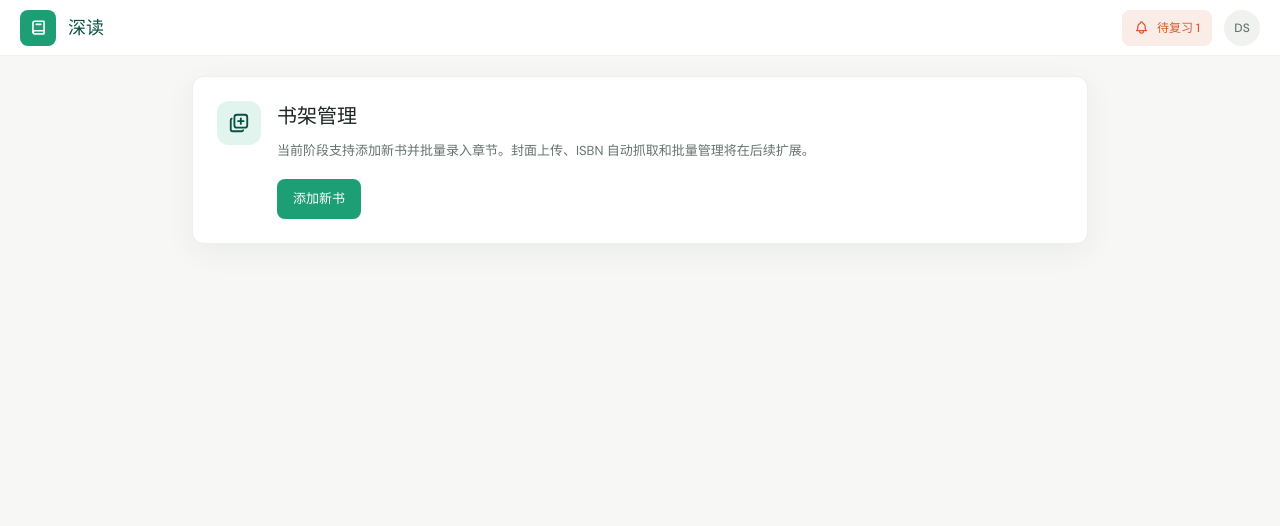
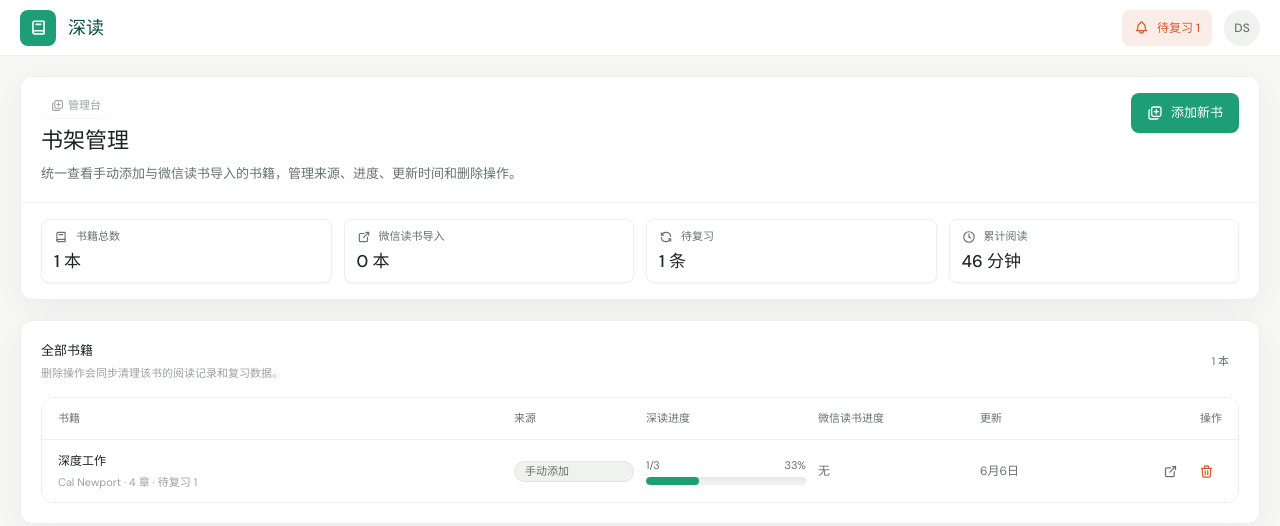
Before and after one commit to BlackSouly/Deepread, a React (Vite) app: page /library in a window 1280 px wide. Shown: the top 526 px of the page. Built offline with nearby package versions, Linux system fonts and the light colour scheme.

Commit message:
Build library management page

```diff
--- a/src/pages/LibraryPage.jsx
+++ b/src/pages/LibraryPage.jsx
@@ -1,34 +1,184 @@
-import { useState } from 'react'
-import { useNavigate } from 'react-router-dom'
-import { IconLibraryPlus } from '@tabler/icons-react'
+import { useMemo, useState } from 'react'
+import { Link, useNavigate } from 'react-router-dom'
+import { IconBook2, IconClockHour4, IconExternalLink, IconLibraryPlus, IconRefresh, IconTrash } from '@tabler/icons-react'
+import { storage } from '../services/storage.js'
+import { AddBookModal } from '../components/books/AddBookModal.jsx'
 import { Button } from '../components/common/Button.jsx'
-import { AddBookModal } from '../components/books/AddBookModal.jsx'
+import { Badge } from '../components/common/Badge.jsx'
+import { Modal } from '../components/common/Modal.jsx'
+import { ProgressBar } from '../components/common/ProgressBar.jsx'
+import { useToast } from '../components/common/ToastProvider.jsx'
+import { formatMinutes, getBookChapterStats } from '../utils/bookMetrics.js'
+import { countDueReviews } from '../utils/reviewQueue.js'
+
+function formatDate(value) {
+  if (!value) return '无记录'
+  return new Date(value).toLocaleDateString('zh-CN', { month: 'short', day: 'numeric' })
+}
+
+function SourceBadge({ book }) {
+  if (book.importedFrom === 'weread') return <Badge tone="blue">微信读书</Badge>
+  return <Badge tone="neutral">手动添加</Badge>
+}
+
+function StatCard({ icon, label, value }) {
+  return (
+    <div className="rounded-lg border border-[var(--color-border-tertiary)] bg-white px-3 py-2 shadow-sm">
+      <div className="flex items-center gap-2 text-[11px] text-[var(--color-text-secondary)]">
+        {icon}
+        {label}
+      </div>
+      <div className="mt-1 text-[17px] font-medium">{value}</div>
+    </div>
+  )
+}
+
+const libraryGridColumns = 'minmax(220px, 1.4fr) 120px 160px 150px 120px 110px'
+
+function DeleteBookModal({ book, onCancel, onConfirm }) {
+  return (
+    <Modal title="删除书籍" onClose={onCancel}>
+      <div className="space-y-4">
+        <div className="rounded-lg border border-[#F5C4B3] bg-signal-orangeLight px-3 py-2 text-[13px] leading-6 text-signal-orange">
+          删除「{book.title}」会同时移除章节、阅读记录、复习队列和阅读时长记录。
+        </div>
+        <div className="flex justify-end gap-2 border-t border-[var(--color-border-tertiary)] pt-4">
+          <Button variant="secondary" onClick={onCancel}>取消</Button>
+          <Button variant="warning" onClick={() => onConfirm(book.id)}><IconTrash size={16} />确认删除</Button>
+        </div>
+      </div>
+    </Modal>
+  )
+}
 
 export function LibraryPage() {
   const navigate = useNavigate()
+  const { showToast } = useToast()
+  const [books, setBooks] = useState(() => storage.getBooks())
   const [showAddBook, setShowAddBook] = useState(false)
+  const [deletingBook, setDeletingBook] = useState(null)
+
+  const rows = useMemo(() => books.map((book) => {
+    const chapters = storage.getChapters(book.id)
+    const stats = storage.getReadingStats(book.id)
+    const chapterStats = getBookChapterStats(chapters)
+    const dueReviews = countDueReviews(storage.getReviewQueue(), (item) => item.bookId === book.id)
+    return { book, chapters, stats, chapterStats, dueReviews }
+  }), [books])
+
+  const totals = rows.reduce((acc, row) => ({
+    books: acc.books + 1,
+    wereadBooks: acc.wereadBooks + (row.book.importedFrom === 'weread' ? 1 : 0),
+    dueReviews: acc.dueReviews + row.dueReviews,
+    minutes: acc.minutes + row.stats.totalMinutes,
+  }), { books: 0, wereadBooks: 0, dueReviews: 0, minutes: 0 })
+
+  function refresh() {
+    setBooks(storage.getBooks())
+  }
+
+  function deleteBook(bookId) {
+    storage.deleteBook(bookId)
+    setDeletingBook(null)
+    refresh()
+    showToast('书籍已删除。', 'success')
+  }
 
   return (
-    <div className="mx-auto max-w-4xl rounded-xl border border-[var(--color-border-tertiary)] bg-white p-6 shadow-card">
-      <div className="flex items-start gap-4">
-        <div className="flex h-11 w-11 items-center justify-center rounded-xl bg-brand-50 text-brand-900">
-          <IconLibraryPlus size={22} />
+    <div className="mx-auto max-w-7xl space-y-5">
+      <section className="overflow-hidden rounded-xl border border-[var(--color-border-tertiary)] bg-white shadow-card">
+        <div className="flex flex-wrap items-start justify-between gap-4 border-b border-[var(--color-border-tertiary)] bg-[var(--color-background-secondary)] px-5 py-4">
+          <div>
+            <div className="inline-flex items-center gap-1 rounded-full bg-white px-2.5 py-1 text-[11px] text-[var(--color-text-tertiary)] shadow-sm">
+              <IconLibraryPlus size={13} />
+              管理台
+            </div>
+            <h1 className="mt-2 font-serif text-[22px] font-medium leading-tight">书架管理</h1>
+            <p className="mt-2 max-w-2xl text-[13px] leading-6 text-[var(--color-text-secondary)]">统一查看手动添加与微信读书导入的书籍，管理来源、进度、更新时间和删除操作。</p>
+          </div>
+          <Button onClick={() => setShowAddBook(true)}><IconLibraryPlus size={16} />添加新书</Button>
         </div>
-        <div>
-          <h1 className="font-serif text-[20px] font-medium">书架管理</h1>
-          <p className="mt-2 text-[13px] leading-6 text-[var(--color-text-secondary)]">当前阶段支持添加新书并批量录入章节。封面上传、ISBN 自动抓取和批量管理将在后续扩展。</p>
-          <Button className="mt-4" onClick={() => setShowAddBook(true)}>添加新书</Button>
+        <div className="grid gap-3 px-5 py-4 sm:grid-cols-2 lg:grid-cols-4">
+          <StatCard icon={<IconBook2 size={14} />} label="书籍总数" value={`${totals.books} 本`} />
+          <StatCard icon={<IconExternalLink size={14} />} label="微信读书导入" value={`${totals.wereadBooks} 本`} />
+          <StatCard icon={<IconRefresh size={14} />} label="待复习" value={`${totals.dueReviews} 条`} />
+          <StatCard icon={<IconClockHour4 size={14} />} label="累计阅读" value={formatMinutes(totals.minutes)} />
         </div>
-      </div>
+      </section>
+
+      <section className="rounded-xl border border-[var(--color-border-tertiary)] bg-white p-5 shadow-card">
+        <div className="mb-4 flex items-center justify-between gap-3">
+          <div>
+            <h2 className="text-[13px] font-medium">全部书籍</h2>
+            <p className="mt-1 text-[11px] text-[var(--color-text-tertiary)]">删除操作会同步清理该书的阅读记录和复习数据。</p>
+          </div>
+          <span className="rounded-full bg-[var(--color-background-secondary)] px-2.5 py-1 text-[11px] text-[var(--color-text-secondary)]">{rows.length} 本</span>
+        </div>
+
+        {rows.length === 0 ? (
+          <div className="flex min-h-[280px] flex-col items-center justify-center rounded-xl border border-dashed border-[var(--color-border-secondary)] bg-white px-8 text-center">
+            <IconLibraryPlus size={24} className="text-[var(--color-text-tertiary)]" />
+            <h3 className="mt-3 font-serif text-[18px] font-medium">还没有书籍</h3>
+            <p className="mt-2 text-[13px] text-[var(--color-text-secondary)]">添加一本书后，这里会显示完整管理列表。</p>
+            <Button className="mt-5" onClick={() => setShowAddBook(true)}>添加新书</Button>
+          </div>
+        ) : (
+          <div className="overflow-hidden rounded-xl border border-[var(--color-border-tertiary)]">
+            <div className="grid gap-3 border-b border-[var(--color-border-tertiary)] bg-[var(--color-background-secondary)] px-4 py-3 text-[11px] font-medium text-[var(--color-text-secondary)]" style={{ gridTemplateColumns: libraryGridColumns }}>
+              <span>书籍</span>
+              <span>来源</span>
+              <span>深读进度</span>
+              <span>微信读书进度</span>
+              <span>更新</span>
+              <span className="text-right">操作</span>
+            </div>
+            <div className="divide-y divide-[var(--color-border-tertiary)]">
+              {rows.map(({ book, chapterStats, dueReviews }) => (
+                <div key={book.id} className="grid items-center gap-3 px-4 py-3 text-[12px]" style={{ gridTemplateColumns: libraryGridColumns }}>
+                  <Link to={`/book/${book.id}`} className="min-w-0">
+                    <div className="truncate font-medium">{book.title}</div>
+                    <div className="mt-1 truncate text-[11px] text-[var(--color-text-tertiary)]">{book.author || '未填写作者'} · {chapterStats.total} 章 · 待复习 {dueReviews}</div>
+                  </Link>
+                  <SourceBadge book={book} />
+                  <div className="space-y-1">
+                    <div className="flex items-center justify-between text-[11px] text-[var(--color-text-secondary)]">
+                      <span>{chapterStats.requiredDone}/{chapterStats.requiredTotal}</span>
+                      <span>{chapterStats.progress}%</span>
+                    </div>
+                    <ProgressBar value={chapterStats.progress} />
+                  </div>
+                  <span className="text-[12px] text-[var(--color-text-secondary)]">
+                    {book.importedFrom === 'weread' ? `${book.wereadProgress ?? 0}%` : '无'}
+                  </span>
+                  <span className="text-[12px] text-[var(--color-text-secondary)]">{formatDate(book.updatedAt)}</span>
+                  <div className="flex justify-end gap-1">
+                    <Link to={`/book/${book.id}`}>
+                      <button type="button" className="inline-flex h-8 w-8 items-center justify-center rounded-lg text-[var(--color-text-secondary)] hover:bg-[var(--color-background-tertiary)]" aria-label="查看书籍">
+                        <IconExternalLink size={15} />
+                      </button>
+                    </Link>
+                    <button type="button" className="inline-flex h-8 w-8 items-center justify-center rounded-lg text-signal-orange hover:bg-signal-orangeLight" onClick={() => setDeletingBook(book)} aria-label="删除书籍">
+                      <IconTrash size={15} />
+                    </button>
+                  </div>
+                </div>
+              ))}
+            </div>
+          </div>
+        )}
+      </section>
+
       {showAddBook ? (
         <AddBookModal
           onClose={() => setShowAddBook(false)}
           onCreated={(bookId) => {
             setShowAddBook(false)
+            refresh()
             navigate(`/book/${bookId}`)
           }}
         />
       ) : null}
+      {deletingBook ? <DeleteBookModal book={deletingBook} onCancel={() => setDeletingBook(null)} onConfirm={deleteBook} /> : null}
     </div>
   )
 }
```
